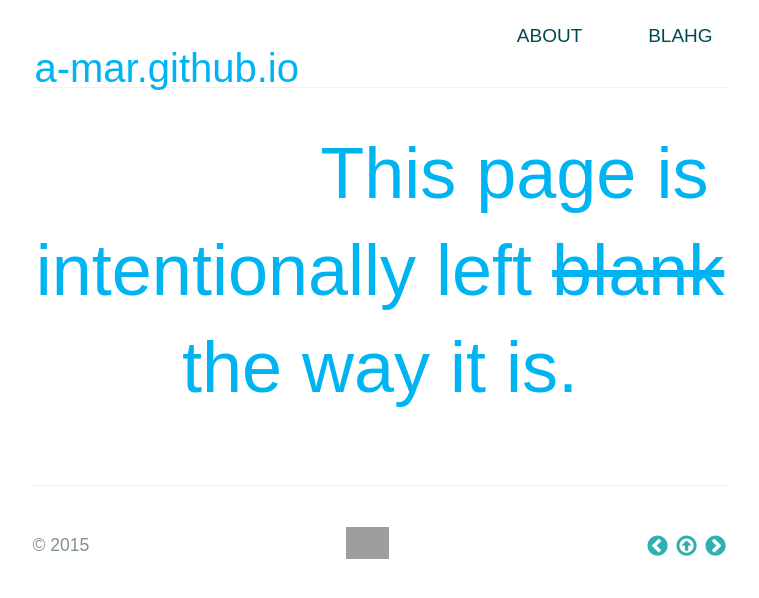
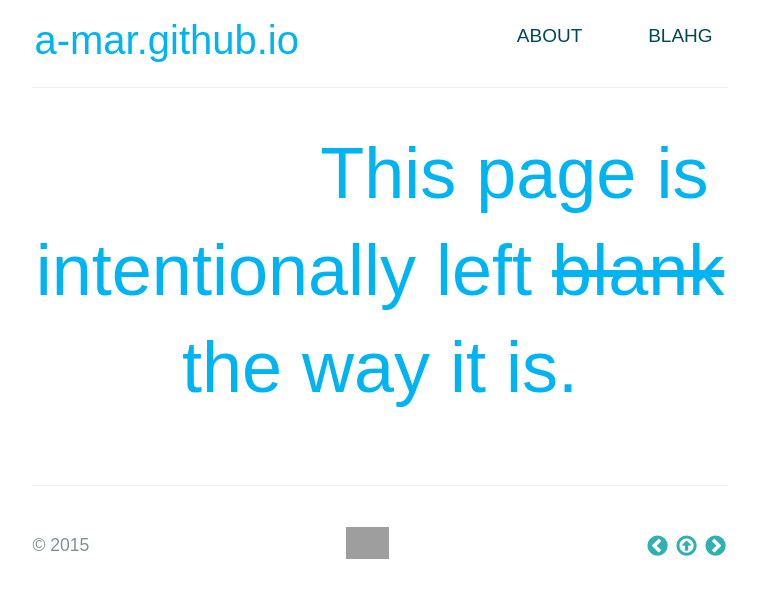
Before and after one commit to a-mar/a-mar.github.io, a Jekyll site: the page built from index.html, in a window 1280 px wide. Shown: the top 598 px of the page, without its empty margins (260-1019 px from the left). Built offline with Jekyll 4.4.1, drawn with Linux system fonts in a browser that asks for light colours; nearby versions of some CDN libraries; some web fonts are replaced; Markdown is read by kramdown in place of the engine named in the settings; grey boxes are pictures that could not be loaded.

Commit message:
Update main.css

```diff
--- a/stylesheets/main.css
+++ b/stylesheets/main.css
@@ -241,7 +241,7 @@ h6 {
   font: 2.5rem; 'CooHewLig', sans-serif;
   float: left;
   text-align: left;
-  margin: 2em auto;
+  margin: 1em auto;
   position: relative;
   top: 50%;
   transform: translateY(-50%);
@@ -260,7 +260,7 @@ h6 {
   @media screen and (min-width: 64em) {
     #header-left {
       font-size: 2.5rem;
-      margin: 1.7em auto; } }
+      margin: 1em auto; } }
   @media screen and (min-width: 42em) and (max-width: 64em) {
     #header-left {
       font-size: 1.7rem;
```
